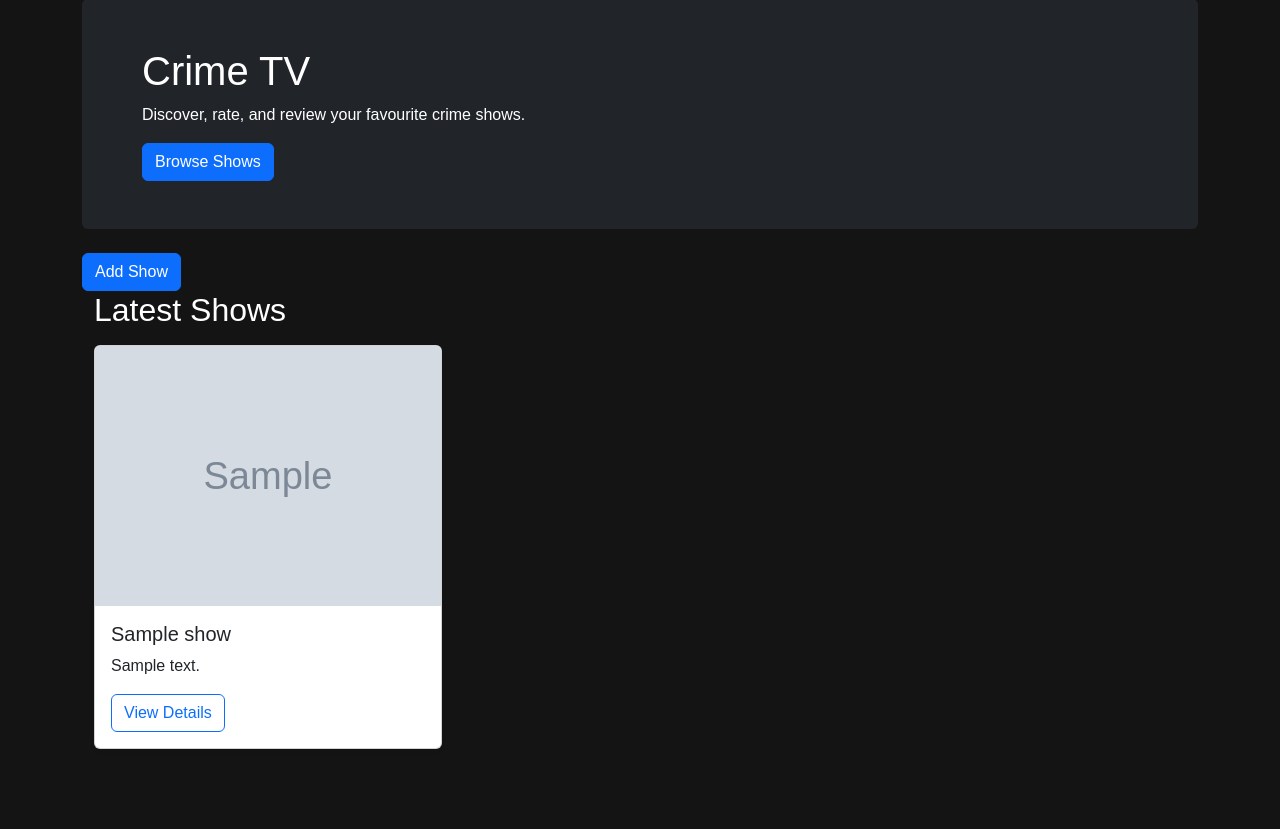
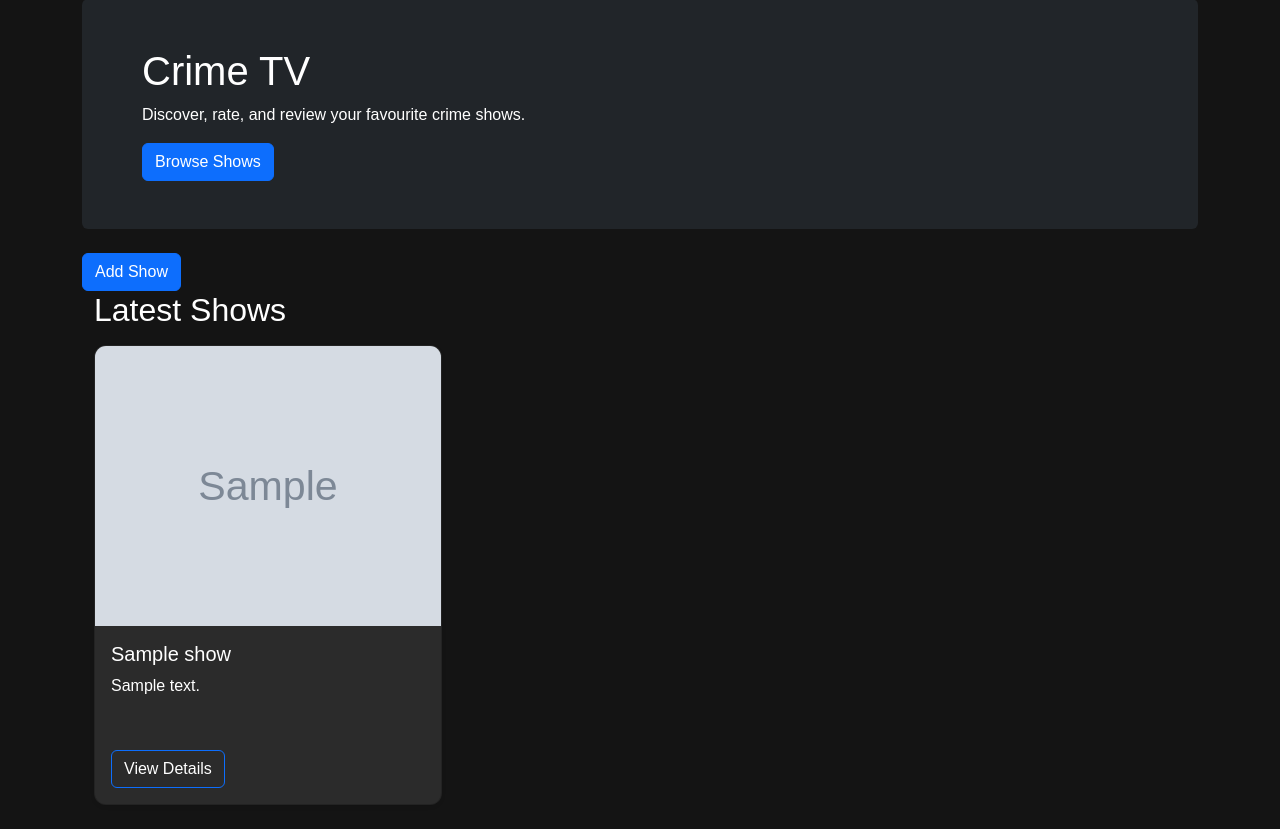
Before and after one commit to Fergal-Smith/Crime-Tv-Django-Project, a Django app: page / in a window 1280 px wide. Shown: the part 81-910 px from the top of the page. Before the commit the page ends 830 px from the top, so only its background shows below. Run offline with Django 4.2, Linux system fonts and the light colour scheme; a user stored in the database is signed in; tables that the repository leaves empty hold one stand-in row (values such as "Sample post"); grey boxes marked "Sample" are stand-in pictures.

Commit message:
homepage css

```diff
--- a/crime_show_project02/crime_show_site/shows/static/shows/css/styles.css
+++ b/crime_show_project02/crime_show_site/shows/static/shows/css/styles.css
@@ -1,34 +1,47 @@
 body {
-    background-color: #0b0b0b;
-    color: rgb(255, 255, 255);
+    background-color: #141414;
+    color: white;
     font-family: Arial, sans-serif;
 }
 
 .show-grid {
     display: grid;
-    grid-template-columns: repeat(auto-fill, minmax(200px, 1fr));
+    grid-template-columns: repeat(auto-fill, minmax(220px, 1fr));
     gap: 20px;
-    padding: 20px;
+    align-items: stretch;
 }
 
 .show-card {
     background-color: #2b2b2b;
+    color: white;
     border-radius: 12px;
-    padding: 15px;
-    transition: transform 0.2s ease, box-shadow 0.2s ease;
-    cursor: pointer;
-    color: white;
+    overflow: hidden;
+    display: flex;
+    flex-direction: column;
 }
 
 .show-card:hover {
-    transform: scale(1.05);
+    transform: translateY(-5px);
     box-shadow: 0 10px 25px rgba(0,0,0,0.6);
 }
 
-/* title styling */
+.show-card img {
+    width: 100%;
+    height: 280px;
+    object-fit: cover;
+}
+
 .show-card h2 {
     font-size: 18px;
-    margin-bottom: 10px;
+    margin: 10px 0;
+}
+
+.show-card .card-text {
+    display: -webkit-box;
+    -webkit-line-clamp: 3;
+    -webkit-box-orient: vertical;
+    overflow: hidden;
+    min-height: 60px;
 }
 
 .show-card a {
@@ -38,26 +51,6 @@ body {
 
 .show-card a:hover {
     color: #e50914;
-}
-
-
-.show-card img {
-    width: 100%;
-    height: 280px;
-    object-fit: cover;
-    border-radius: 20px;
-    margin-bottom: 10px;
-}
-
-
-.show-card p {
-    font-size: 14px;
-    color: #f7f7f7;
-}
-
-body {
-    background-color: #141414;
-    color: white;
 }
 
 .review-grid {
@@ -87,7 +80,13 @@ form h1, form h2, form h3 {
 }
 
 .btn-primary {
-    background-color: #0d6efd;
+    background-color.show-card .card-text {
+    display: -webkit-box;
+    -webkit-line-clamp: 3;
+    -webkit-box-orient: vertical;
+    overflow: hidden;
+    min-height: 60px;
+}: #0d6efd;
     border-color: #0d6efd;
 }
 
--- a/crime_show_project02/crime_show_site/templates/home.html
+++ b/crime_show_project02/crime_show_site/templates/home.html
@@ -12,7 +12,7 @@
 </div>
 
 {% if user.is_authenticated %}
-<a href="{% url 'show_add' %}" class="btn btn-primary"</button>
+<a href="{% url 'show_add' %}" class="btn btn-primary">
     Add Show
 </a>
 {% endif %}
@@ -23,7 +23,7 @@
     <div class="row">
         {% for show in shows %}
             <div class="col-md-4 mb-4">
-                <div class="card h-100 shadow-sm">
+                <div class="card h-100 shadow-sm show-card">
 
                     {% if show.image %}
                         <img src="{{ show.image.url }}" class="card-img-top">
```
